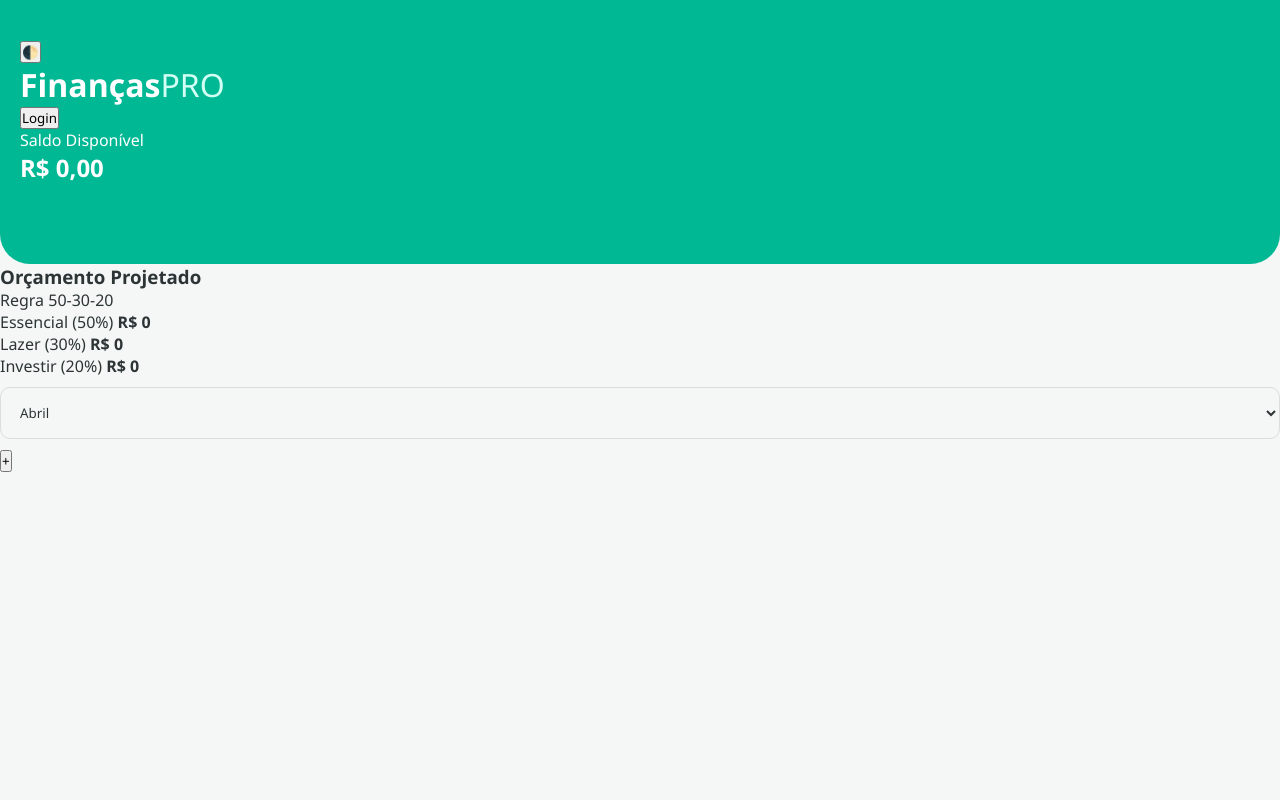
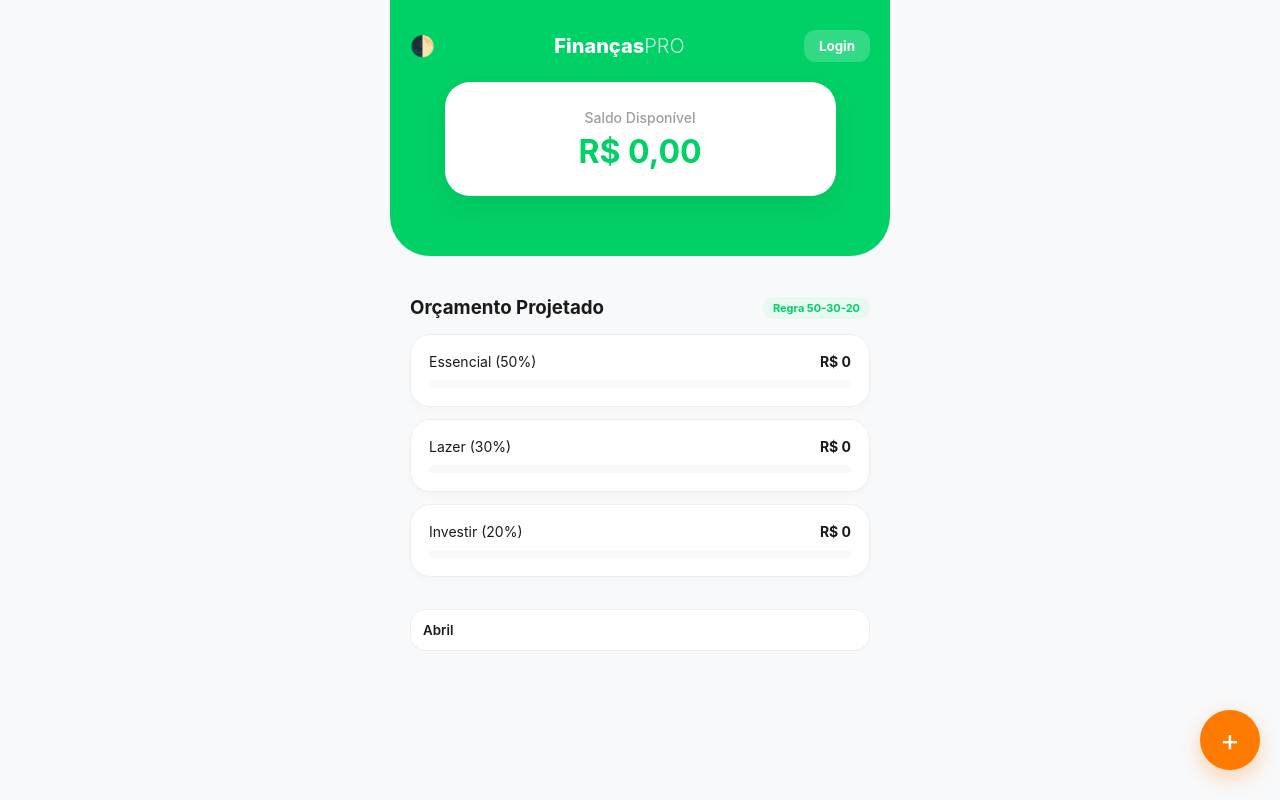
Before and after one commit to contatoatendimentovary-rgb/Financas-Pro-Zero, a plain HTML site: page index.html in a window 1280 px wide. Drawn offline with nearby package versions, Linux system fonts and the light colour scheme; no server answers.

Commit message:
Update style.css

```diff
--- a/style.css
+++ b/style.css
@@ -1,37 +1,58 @@
 :root {
-    --bg: #F4F7F6; --card: #FFFFFF; --text: #2D3436;
-    --primary: #00B894; --accent: #E17055; --shadow: rgba(0,0,0,0.05);
+    --bg: #F8F9FA;
+    --card: #FFFFFF;
+    --text: #1A1A1A;
+    --primary: #00D166; /* Verde Clean */
+    --accent: #FF7A00;  /* Laranja Premium */
+    --gray: #9E9E9E;
+    --border: #EEEEEE;
 }
 
 body.dark-mode {
-    --bg: #121212; --card: #1E1E1E; --text: #FFFFFF;
-    --shadow: rgba(0,0,0,0.3);
+    --bg: #121212;
+    --card: #1E1E1E;
+    --text: #F5F5F5;
+    --border: #333333;
 }
 
-* { margin: 0; padding: 0; box-sizing: border-box; font-family: 'Segoe UI', sans-serif; }
-body { background: var(--bg); color: var(--text); transition: 0.3s; padding-bottom: 100px; }
+* { margin: 0; padding: 0; box-sizing: border-box; font-family: -apple-system, sans-serif; }
+body { background: var(--bg); color: var(--text); transition: 0.3s; }
 
-header { background: var(--primary); padding: 40px 20px 80px; border-radius: 0 0 30px 30px; color: white; }
-.header-top { display: flex; justify-content: space-between; align-items: center; margin-bottom: 25px; }
-h1 span { font-weight: 300; color: #d1fff3; }
+.app-container { max-width: 500px; margin: 0 auto; min-height: 100vh; }
 
-.card-main { background: var(--card); color: var(--text); padding: 30px; border-radius: 20px; box-shadow: 0 10px 20px var(--shadow); margin-top: -50px; text-align: center; width: 90%; margin-left: 5%; position: relative; }
-.card-main h2 { font-size: 36px; color: var(--primary); }
+header { background: var(--primary); padding: 30px 20px 60px; border-radius: 0 0 40px 40px; color: white; text-align: center; }
+.top-bar { display: flex; justify-content: space-between; align-items: center; margin-bottom: 20px; }
+.logo { font-size: 20px; font-weight: 800; }
+.logo span { font-weight: 300; opacity: 0.8; }
+.icon-btn { background: none; border: none; font-size: 20px; cursor: pointer; }
+.auth-btn { background: rgba(255,255,255,0.2); border: none; padding: 8px 15px; border-radius: 12px; color: white; font-weight: bold; }
 
-.budget-section { padding: 20px; }
-.budget-card { background: var(--card); padding: 15px; border-radius: 15px; margin-top: 10px; box-shadow: 0 4px 10px var(--shadow); }
-.budget-info { display: flex; justify-content: space-between; font-size: 14px; margin-bottom: 8px; }
-.progress-bar { background: #eee; height: 8px; border-radius: 4px; overflow: hidden; }
-.progress { background: var(--primary); height: 100%; width: 0%; transition: 1s; }
+.main-balance { background: var(--card); color: var(--text); width: 85%; margin: 0 auto; padding: 25px; border-radius: 25px; box-shadow: 0 10px 30px rgba(0,0,0,0.08); margin-top: 10px; }
+.main-balance span { font-size: 14px; color: var(--gray); font-weight: 500; }
+.main-balance h2 { font-size: 32px; margin-top: 5px; color: var(--primary); }
 
-.lista-transacoes { padding: 20px; list-style: none; }
-.item { background: var(--card); padding: 15px; border-radius: 12px; margin-bottom: 10px; display: flex; justify-content: space-between; box-shadow: 0 2px 5px var(--shadow); }
-.valor-entrada { color: var(--primary); font-weight: bold; }
-.valor-saida { color: var(--accent); font-weight: bold; }
+.budget-dashboard { padding: 40px 20px 20px; }
+.section-title { display: flex; justify-content: space-between; align-items: center; margin-bottom: 15px; }
+.badge { background: #E8F9F1; color: var(--primary); padding: 4px 10px; border-radius: 20px; font-size: 11px; font-weight: bold; }
 
-.fab { position: fixed; bottom: 30px; right: 20px; width: 60px; height: 60px; border-radius: 30px; background: var(--accent); color: white; border: none; font-size: 30px; box-shadow: 0 5px 15px rgba(225, 112, 85, 0.4); }
+.b-card { background: var(--card); padding: 18px; border-radius: 20px; margin-bottom: 12px; border: 1px solid var(--border); box-shadow: 0 4px 6px rgba(0,0,0,0.02); }
+.b-info { display: flex; justify-content: space-between; font-size: 14px; margin-bottom: 10px; }
+.p-bar { background: var(--bg); height: 8px; border-radius: 10px; overflow: hidden; }
+.fill { background: var(--primary); height: 100%; width: 0%; transition: 1s ease; }
+.leisure .fill { background: var(--accent); }
+.invest .fill { background: #00A3FF; }
 
-.modal-overlay { display: none; position: fixed; top: 0; left: 0; width: 100%; height: 100%; background: rgba(0,0,0,0.7); backdrop-filter: blur(5px); align-items: center; justify-content: center; z-index: 100; }
-.modal-content { background: var(--card); width: 90%; padding: 25px; border-radius: 25px; }
-input, select { width: 100%; padding: 15px; margin: 10px 0; border-radius: 10px; border: 1px solid #ddd; background: var(--bg); color: var(--text); }
-.btn-primary { background: var(--primary); color: white; border: none; width: 100%; padding: 15px; border-radius: 10px; font-weight: bold; margin-top: 10px; }
+.list-controls { padding: 0 20px; }
+select { width: 100%; padding: 12px; border-radius: 15px; border: 1px solid var(--border); background: var(--card); color: var(--text); font-weight: 600; appearance: none; }
+
+.transaction-list { padding: 20px; list-style: none; }
+.item { background: var(--card); padding: 16px; border-radius: 18px; margin-bottom: 10px; display: flex; justify-content: space-between; align-items: center; box-shadow: 0 2px 4px rgba(0,0,0,0.02); }
+
+.floating-btn { position: fixed; bottom: 30px; right: 20px; width: 60px; height: 60px; border-radius: 30px; background: var(--accent); color: white; border: none; font-size: 30px; box-shadow: 0 8px 20px rgba(255, 122, 0, 0.3); }
+
+/* Modal */
+.modal-overlay { display: none; position: fixed; top: 0; left: 0; width: 100%; height: 100%; background: rgba(0,0,0,0.4); backdrop-filter: blur(4px); align-items: center; justify-content: center; z-index: 100; }
+.modal-card { background: var(--card); width: 90%; max-width: 400px; padding: 30px; border-radius: 30px; box-shadow: 0 20px 40px rgba(0,0,0,0.2); }
+.input-group input, .input-group select { width: 100%; padding: 15px; margin: 8px 0; border-radius: 12px; border: 1px solid var(--border); background: var(--bg); color: var(--text); font-size: 16px; }
+.save-btn { width: 100%; padding: 16px; background: var(--primary); color: white; border: none; border-radius: 15px; font-weight: bold; margin-top: 15px; font-size: 16px; }
+.cancel-btn { width: 100%; padding: 10px; background: transparent; color: var(--gray); border: none; margin-top: 10px; font-size: 14px; }
```
